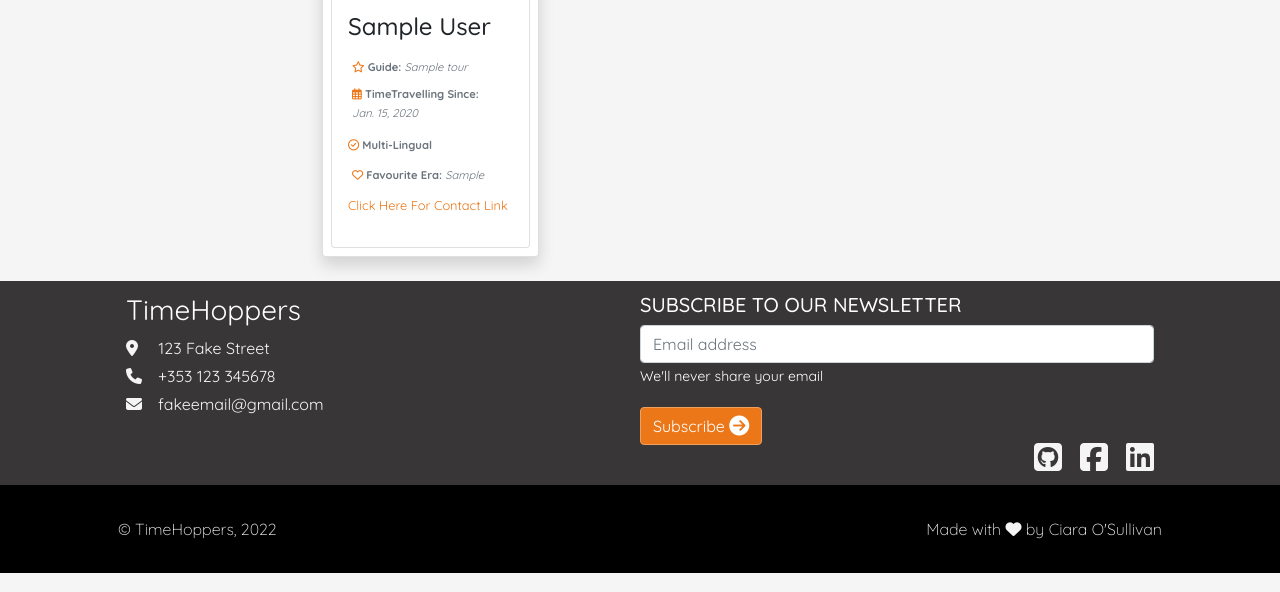
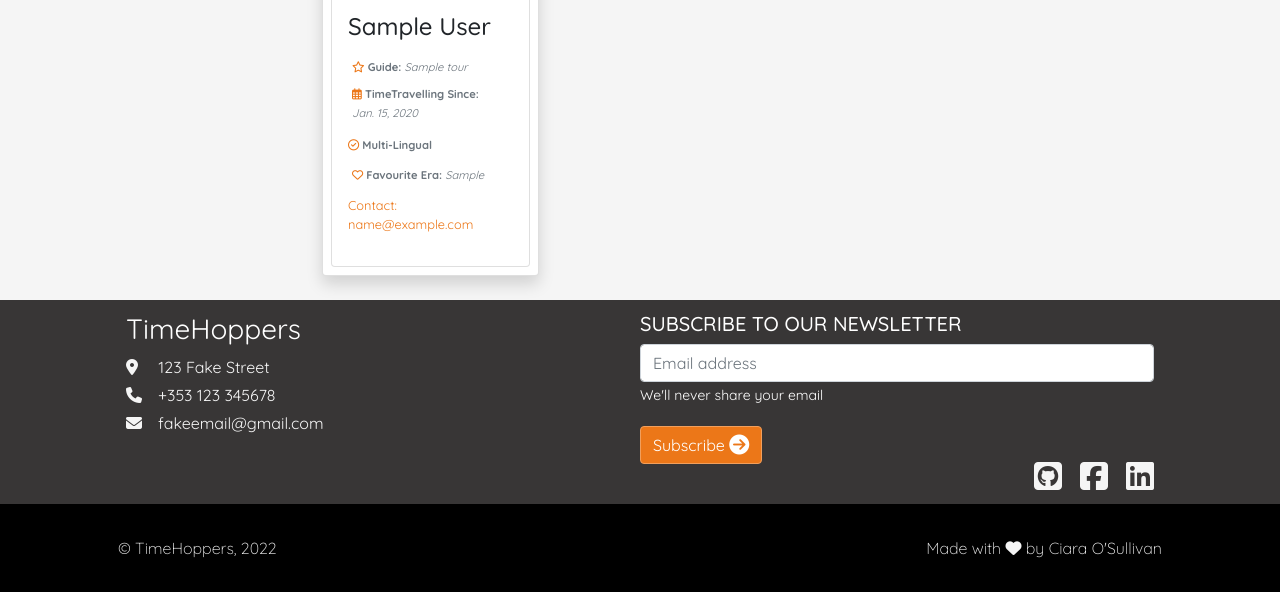
Before and after one commit to ciaraosull/project-5-time-hoppers, a Django app: page /about-us/ in a window 1280 px wide. Shown: the part 905-1497 px from the top of the page. Run offline with Django 3.2, Linux system fonts and the light colour scheme; tables that the repository leaves empty hold one stand-in row (values such as "Sample post"); parts of the project's set-up code (start-up, migrations or seed data) failed here and were passed over; some libraries are stand-ins or nearby versions.

Commit message:
Add emailfield to staffmember model and remove URL field

```diff
--- a/about/models.py
+++ b/about/models.py
@@ -21,7 +21,7 @@ class StaffMember(models.Model):
         )
     date_started = models.DateField()
     faviourite_era = models.TextField()
-    social_media_link = models.URLField(max_length=200, blank=True)
+    contact_email = models.EmailField(max_length=254, blank=True)
     date_added = models.DateTimeField(auto_now_add=True)
 
     class Meta:
--- a/about/templates/about/about_us.html
+++ b/about/templates/about/about_us.html
@@ -87,10 +87,9 @@
                                 </p>
 
                                 <!-- Staff Member Contact-->
-                                <p class="mt-2"><a class="text-orange text-decoration-none"
-                                        href="{{  staffmember.social_media_link  }}" target="_blank"
-                                        aria-label="Go to Contact Detail">Click Here For Contact Link
-                                    </a></p>
+                                <p class="mt-2 text-orange">
+                                        Contact: {{  staffmember.contact_email  }}
+                                </p>
                             </div>
                         </div>
                     </div>
--- a/timehoppers/settings.py
+++ b/timehoppers/settings.py
@@ -26,7 +26,7 @@ BASE_DIR = os.path.dirname(os.path.dirname(os.path.abspath(__file__)))
 SECRET_KEY = os.environ.get('SECRET_KEY', '')
 
 # SECURITY WARNING: don't run with debug turned on in production!
-DEBUG = False
+DEBUG = True
 
 X_FRAME_OPTIONS = 'SAMEORIGIN'
 
```
Also changed, not shown: about/migrations/0002_staffmember_contact_email.py (added), about/migrations/0003_remove_staffmember_social_media_link.py (added).
